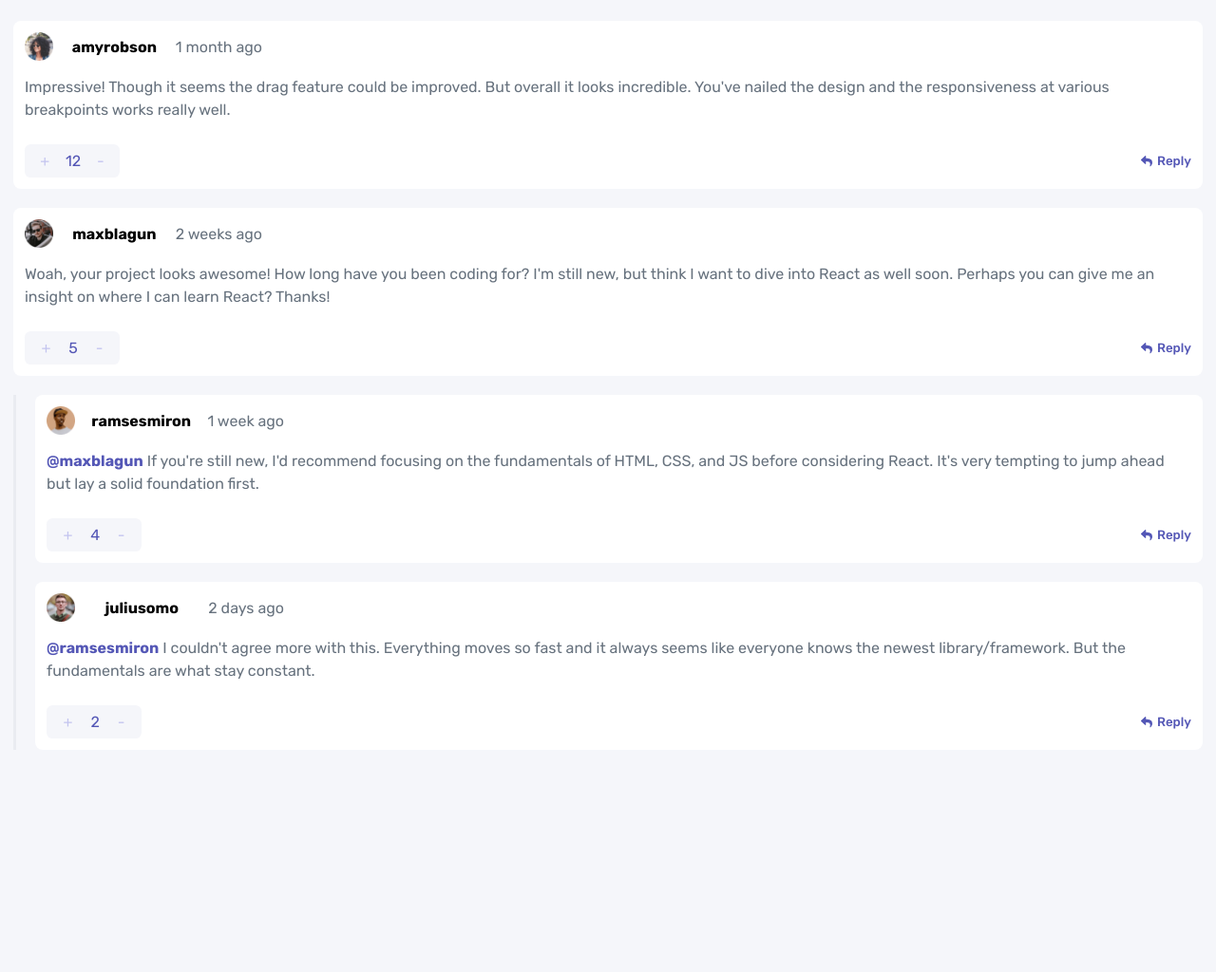
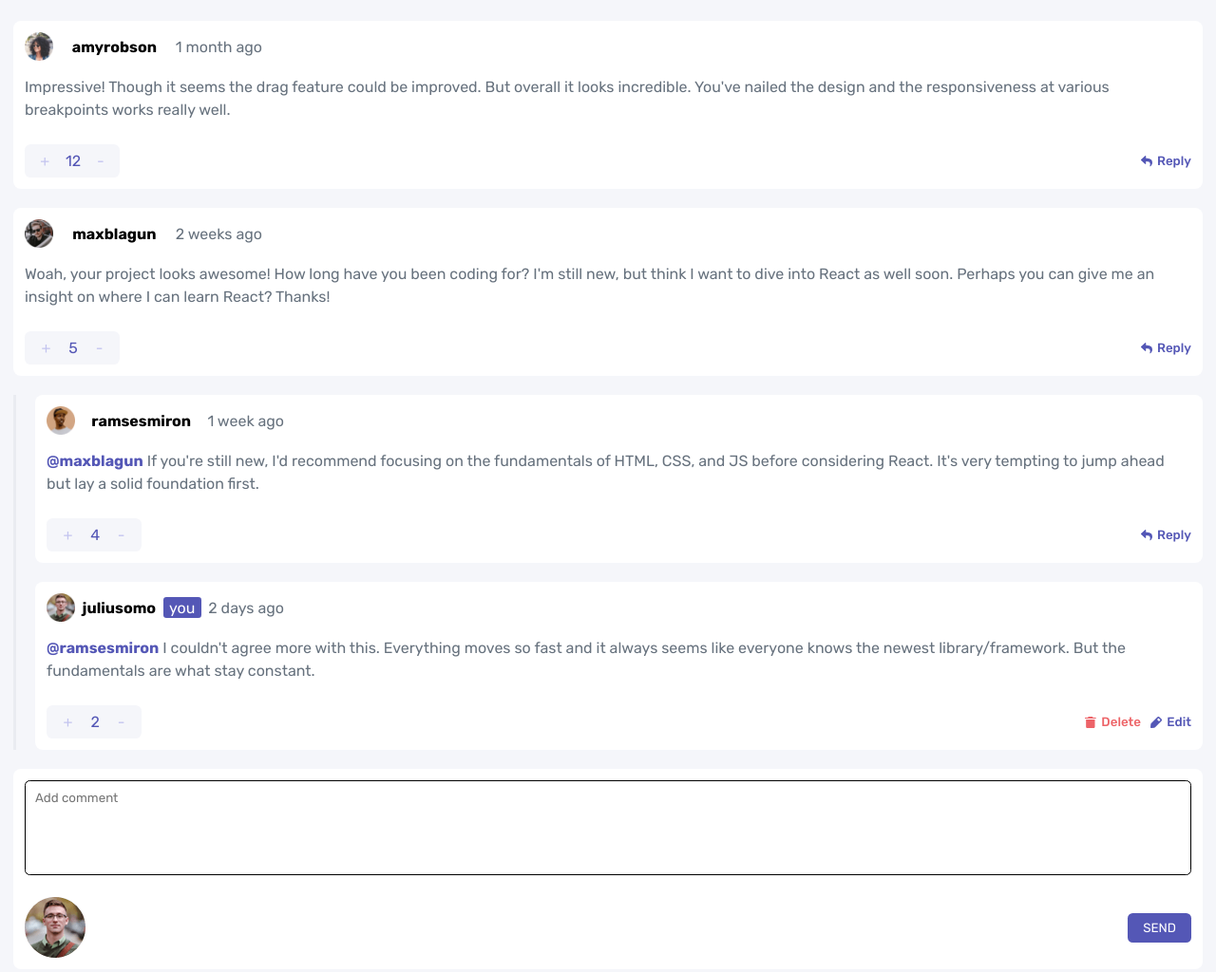
Before and after one commit to JakubCukrowski/comments-frontend-mentor, a website built with webpack: page index.html in a window 1280 px wide. Shown: the whole page at 95% size. Before the commit the page ends 852 px from the top, so only its background shows below. Built offline with nearby package versions, Linux system fonts and the light colour scheme.

Commit message:
Add rendering all replies, rendering new comment component

```diff
--- /dev/null
+++ b/src/components/AddNewComment.ts
@@ -0,0 +1,20 @@
+import {loggedUser} from "./Comments"
+
+export const addNewComment = () => {
+    //catch container element
+    const containerElement = document.querySelector(".container")
+
+    //create div for new comment
+    const newDivElement: HTMLDivElement = document.createElement("div")
+    newDivElement.classList.add("new-comment")
+
+    newDivElement.innerHTML = `
+        <textarea class="textarea" maxlength="120" placeholder="Add comment"></textarea>
+        <div class ="bottom-reply-container">
+            <img src="${loggedUser.image.png}" alt="avatar">
+            <button class="submit-reply-btn">SEND</button>
+        </div>
+        `
+
+    containerElement.append(newDivElement)
+}
--- a/src/components/CreateReply.ts
+++ b/src/components/CreateReplyToComment.ts
@@ -1,13 +1,20 @@
 import { loggedUser } from "./Comments"
 import { commentsToObject } from "../index"
 
-export const createReply = (event: Event) => {
+export const createReplyToComment = (event: Event) => {
+    //target reply button on reply window
     const replyButton = event.target as Element
+
+    //target li with event listener
     const commentLiElement = event.currentTarget as Element
+
+    //target last child of event, to determine where append the reply window
     const lastChildOfLi = commentLiElement.lastChild as Element
 
+    //comment which we are reffering to
     const filterComments = commentsToObject.filter(comment => commentLiElement.id === `comment-${comment.id}`)
 
+    //logic to render new reply window
     if (replyButton.classList.contains("reply-button") || replyButton.classList.contains("reply-image")) {
         if (!replyButton.closest("ul").classList.contains("replies-container")) {
             const tempUl: HTMLUListElement = document.createElement("ul")
@@ -19,7 +26,7 @@ export const createReply = (event: Event) => {
 
             newReplyCreator.classList.add("new-reply-window")
             newReplyCreator.innerHTML = `
-                <div class="textarea" contenteditable>@${filterComments[0].user.username}</div>
+                <textarea class="textarea" maxlength="120">@${filterComments[0].user.username}</textarea>
                 <div class ="bottom-reply-container">
                     <img src="${loggedUser.image.png}" alt="avatar"></img>
                     <button class="submit-reply-btn">REPLY</button>
--- /dev/null
+++ b/src/components/CreateReplyToReply.ts
@@ -0,0 +1,30 @@
+import { loggedUser } from "./Comments"
+
+export const createReplyToReply = (e: Event) => {
+    const replyLi = e.currentTarget as Element
+
+    //catch replies container, parent element of event target to append the reply window to it
+    const repliesContainer = replyLi.parentElement as HTMLUListElement
+
+
+    const newReplyLi = document.createElement("li")
+    newReplyLi.id = "reply-new"
+
+    const username = replyLi.querySelector(".username") as HTMLSpanElement
+
+    const newReplyCreator: HTMLDivElement = document.createElement("div")
+
+    newReplyCreator.classList.add("new-reply-window")
+    newReplyCreator.innerHTML = `
+        <textarea class="textarea" maxlength="120">@${username.innerText}</textarea>
+        <div class ="bottom-reply-container">
+            <img src="${loggedUser.image.png}" alt="avatar"></img>
+            <button class="submit-reply-btn">REPLY</button>
+        </div>
+        `
+    newReplyLi.append(newReplyCreator)
+    repliesContainer.insertBefore(newReplyLi, replyLi.nextElementSibling)
+
+
+
+}
--- a/src/components/RenderComments.ts
+++ b/src/components/RenderComments.ts
@@ -1,6 +1,6 @@
 import { Comments } from "./Types"
 import {renderReplies} from "./RenderReplies"
-import {createReply} from "./CreateReply"
+import {createReplyToComment} from "./CreateReplyToComment"
 
 export const renderComments = (object: Array<Comments>) => {
     object.forEach(comment => {
@@ -9,7 +9,7 @@ export const renderComments = (object: Array<Comments>) => {
 
         //li element dynamically create
         const newCommentLi: HTMLLIElement = document.createElement("li")
-        newCommentLi.addEventListener("click", createReply)
+        newCommentLi.addEventListener("click", createReplyToComment)
 
         newCommentLi.innerHTML = `
             <div class="comment">
--- a/src/components/RenderReplies.ts
+++ b/src/components/RenderReplies.ts
@@ -1,3 +1,6 @@
+import {loggedUser} from "./Comments"
+import { createReplyToReply } from "./CreateReplyToReply"
+
 export const renderReplies = (
     score: number,
     image: string,
@@ -11,7 +14,41 @@ export const renderReplies = (
 
     //li element dynamically create
     const newReplyLi: HTMLLIElement = document.createElement("li")
+    newReplyLi.addEventListener("click", createReplyToReply)
 
+    if (name === loggedUser.username) {
+        newReplyLi.innerHTML = `
+            <div class="reply">
+                <div class="buttons-container">
+                    <div class="votes-container">
+                        <button class="upvotes">+</button>
+                        <span>${score}</span>
+                        <button class="downvote">-</button>
+                    </div>
+                    <div class="logged-user-buttons">
+                        <button class="delete-btn">
+                            <img src="./images/icon-delete.svg" att="bin">
+                            Delete
+                        </button>
+                            <button class="edit-btn">
+                            <img src="./images/icon-edit.svg" att="bin">
+                        Edit
+                        </button>
+                    </div>
+                </div>
+                <div class="reply-wrapper">
+                    <div class="userinfo">
+                        <img src="${image}" alt="avatar"></img>
+                            <span class="username">${name}</span>
+                            <span class="comment-author-flag">you</span>
+                            <span class="date">${date}</span>
+                    </div>
+                    <p><span class="replying-to">@${replyingTo}</span> ${content}</p>
+                </div>
+            </div>
+        `
+
+    } else {
         newReplyLi.innerHTML = `
             <div class="reply">
                 <div class="buttons-container">
@@ -35,6 +72,8 @@ export const renderReplies = (
                 </div>
             </div>
         `
+    }
+
     newReplyLi.id = `reply-${id}`
 
     return newReplyLi
--- a/src/index.ts
+++ b/src/index.ts
@@ -2,6 +2,7 @@ import "./styles/main.scss"
 import {renderComments} from "./components/RenderComments"
 import {comments} from "./components/Comments"
 import { Comments } from "./components/Types"
+import {addNewComment} from "./components/AddNewComment"
 
 const commentsToJSON: string = JSON.stringify(comments)
 if (localStorage.length === 0) {
@@ -11,3 +12,4 @@ if (localStorage.length === 0) {
 const getComments = localStorage.getItem("comments")
 export const commentsToObject: Array<Comments> = JSON.parse(getComments)
 renderComments(commentsToObject)
+addNewComment()
--- a/src/styles/_comments.scss
+++ b/src/styles/_comments.scss
@@ -35,6 +35,13 @@ li:not(.temp-li-element) {
                 font-weight: 700;
             }
 
+            .comment-author-flag {
+                background-color: $moderate_blue;
+                color: $white;
+                padding: 0.1em 0.4em;
+                border-radius: 0.2em;
+            }
+
         }
 
         .date {
@@ -46,6 +53,32 @@ li:not(.temp-li-element) {
             justify-content: space-between;
             align-items: center;
             margin-top: 1.5em;
+
+            .logged-user-buttons {
+                display: flex;
+                gap: 10px;
+                button {
+                    font-weight: 500;
+                    background-color: transparent;
+                    border: none;
+                    display: flex;
+                    align-items: center;
+                    gap: 0.4em;
+
+                    img {
+                        width: 12px;
+                        height: 12px;
+                    }
+                }
+
+                .edit-btn {
+                    color: $moderate_blue;
+                }
+
+                .delete-btn {
+                    color: $soft_red;
+                }
+            }
 
             .votes-container {
                 padding: 8px;
@@ -104,7 +137,8 @@ li:not(.temp-li-element) {
 }
 
 
-.new-reply-window {
+.new-reply-window,
+.new-comment {
     margin-top: 10px;
     border-radius: 0.5em;
     padding: 12px;
@@ -116,6 +150,7 @@ li:not(.temp-li-element) {
         border: 1px solid black;
         padding: 10px;
         border-radius: 0.4em;
+        resize: none;
     }
 
     .bottom-reply-container {
@@ -134,3 +169,11 @@ li:not(.temp-li-element) {
         }
     }
 }
+
+#reply-new {
+    margin-top: -20px;
+}
+
+.new-comment {
+    margin-top: -20px;
+}
```
Also changed, not shown: src/components/SubmitReply.ts (line endings or trailing spaces). Lines whose indentation alone changed are shown as unchanged.
